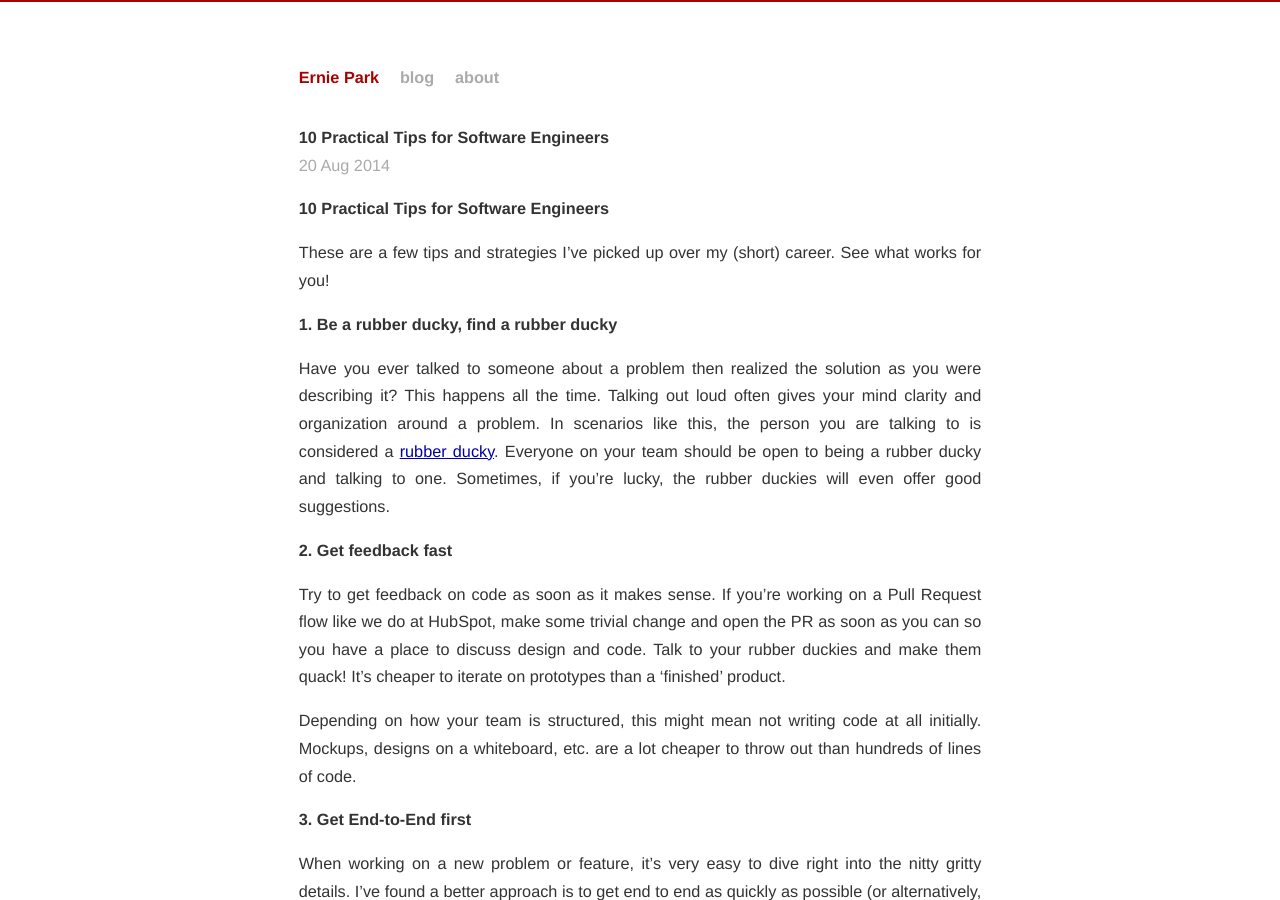
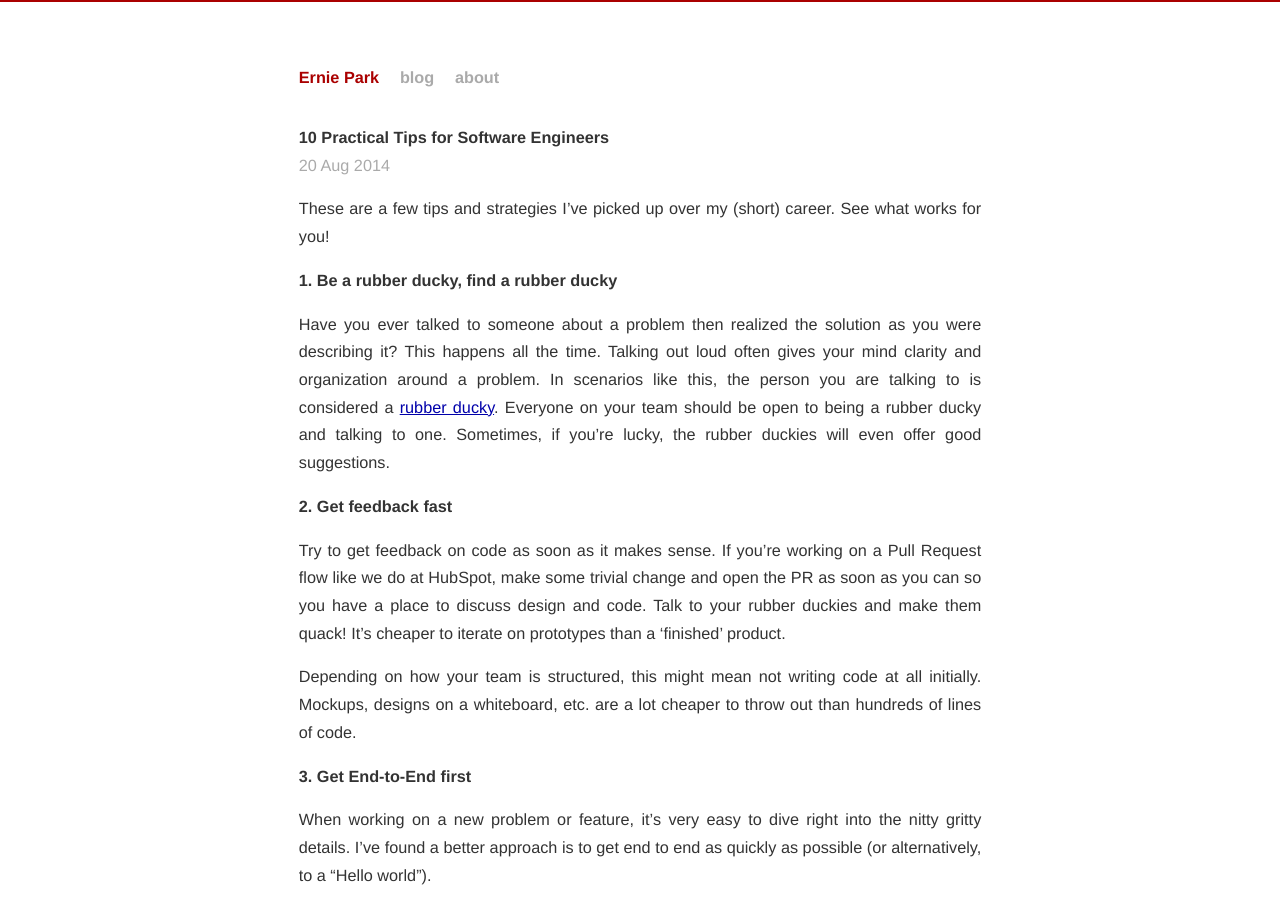
Before and after one commit to eipark/eipark.github.io, a Jekyll site: the page built from _posts/2014-08-20-10-practical-software-engineer-tips.markdown, in a window 1280 px wide and 900 px high. Built offline with Jekyll 4.4.1, drawn with Linux system fonts in a browser that asks for light colours; Markdown is read by kramdown in place of the engine named in the settings.

Commit message:
remove title

```diff
--- a/_posts/2014-08-20-10-practical-software-engineer-tips.markdown
+++ b/_posts/2014-08-20-10-practical-software-engineer-tips.markdown
@@ -3,8 +3,6 @@ layout: post
 title:  "10 Practical Tips for Software Engineers"
 categories: software
 ---
-
-# 10 Practical Tips for Software Engineers
 
 These are a few tips and strategies I've picked up over my (short) career. See what works for you!
 
```
